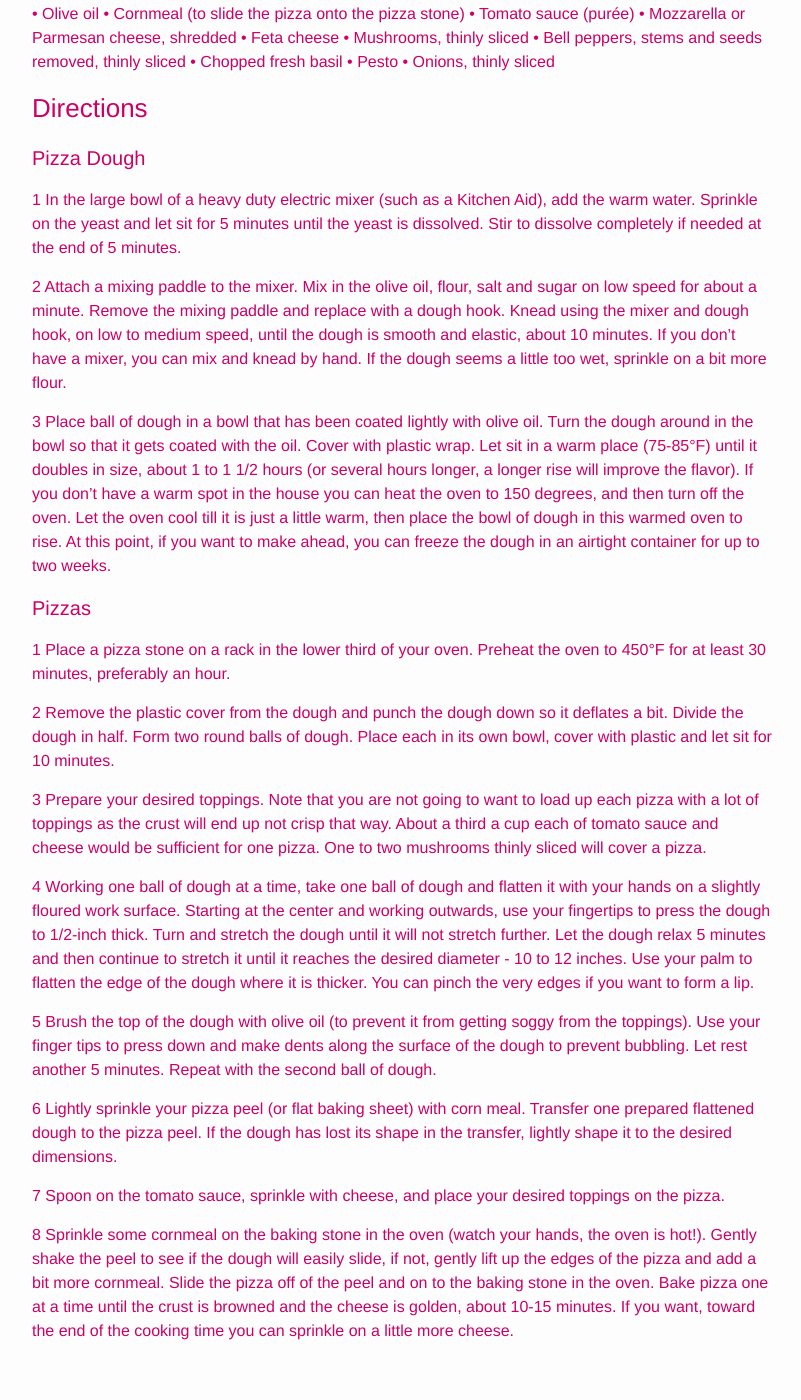
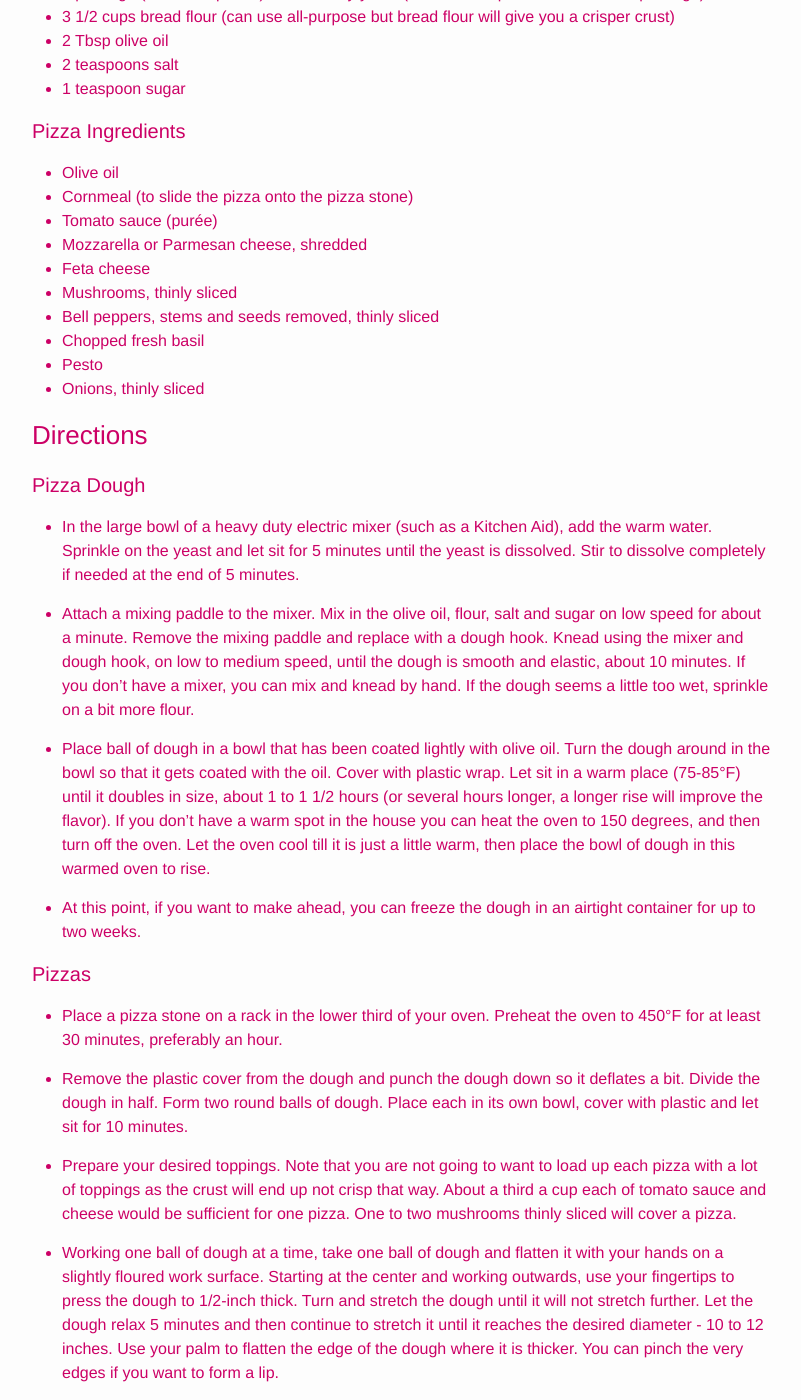
Before and after one commit to githubteacher/feb-recipes, a Jekyll site: the page built from _posts/2015-03-24-Homemade-Pizza.md, in a window 1280 px wide and 1400 px high, scrolled down 480 px. Shown: the whole window, without its empty margins (238-1039 px from the left). Built offline with Jekyll 4.4.1, drawn with Linux system fonts in a browser that asks for light colours; some of the changed text lies outside the part shown.

Commit message:
Update 2015-03-24-Homemade-Pizza.md

```diff
--- a/_posts/2015-03-24-Homemade-Pizza.md
+++ b/_posts/2015-03-24-Homemade-Pizza.md
@@ -6,51 +6,55 @@
 ---
 
 # Homemade Pizza
+-	Prep time: 2 hours
+-	Cook time: 30 minutes
+-	Yield: Makes 2 10-12-inch pizzas.
 
 ### Ingredients
 #### Pizza Dough: Makes enough dough for two 10-12 inch pizzas
-•	1 1/2 cups warm water (105°F-115°F)
-•	1 package (2 1/4 teaspoons) of active dry yeast (check the expiration date on the package)
-•	3 1/2 cups bread flour (can use all-purpose but bread flour will give you a crisper crust)
-•	2 Tbsp olive oil
-•	2 teaspoons salt
-•	1 teaspoon sugar
+-	1 1/2 cups warm water (105°F-115°F)
+-	1 package (2 1/4 teaspoons) of active dry yeast (check the expiration date on the package)
+-	3 1/2 cups bread flour (can use all-purpose but bread flour will give you a crisper crust)
+-	2 Tbsp olive oil
+-	2 teaspoons salt
+-	1 teaspoon sugar
 
 #### Pizza Ingredients
-•	Olive oil
-•	Cornmeal (to slide the pizza onto the pizza stone)
-•	Tomato sauce (purée)
-•	Mozzarella or Parmesan cheese, shredded
-•	Feta cheese
-•	Mushrooms, thinly sliced
-•	Bell peppers, stems and seeds removed, thinly sliced
-•	Chopped fresh basil
-•	Pesto
-•	Onions, thinly sliced
+-	Olive oil
+-	Cornmeal (to slide the pizza onto the pizza stone)
+-	Tomato sauce (purée)
+-	Mozzarella or Parmesan cheese, shredded
+-	Feta cheese
+-	Mushrooms, thinly sliced
+-	Bell peppers, stems and seeds removed, thinly sliced
+-	Chopped fresh basil
+-	Pesto
+-	Onions, thinly sliced
 
 ### Directions
 #### Pizza Dough
-1 In the large bowl of a heavy duty electric mixer (such as a Kitchen Aid), add the warm water. Sprinkle on the yeast and let sit for 5 minutes until the yeast is dissolved. Stir to dissolve completely if needed at the end of 5 minutes.
+- In the large bowl of a heavy duty electric mixer (such as a Kitchen Aid), add the warm water. Sprinkle on the yeast and let sit for 5 minutes until the yeast is dissolved. Stir to dissolve completely if needed at the end of 5 minutes.
 
-2 Attach a mixing paddle to the mixer. Mix in the olive oil, flour, salt and sugar on low speed for about a minute. Remove the mixing paddle and replace with a dough hook. Knead using the mixer and dough hook, on low to medium speed, until the dough is smooth and elastic, about 10 minutes. If you don't have a mixer, you can mix and knead by hand. If the dough seems a little too wet, sprinkle on a bit more flour.
+- Attach a mixing paddle to the mixer. Mix in the olive oil, flour, salt and sugar on low speed for about a minute. Remove the mixing paddle and replace with a dough hook. Knead using the mixer and dough hook, on low to medium speed, until the dough is smooth and elastic, about 10 minutes. If you don't have a mixer, you can mix and knead by hand. If the dough seems a little too wet, sprinkle on a bit more flour.
 
-3 Place ball of dough in a bowl that has been coated lightly with olive oil. Turn the dough around in the bowl so that it gets coated with the oil. Cover with plastic wrap. Let sit in a warm place (75-85°F) until it doubles in size, about 1 to 1 1/2 hours (or several hours longer, a longer rise will improve the flavor). If you don't have a warm spot in the house you can heat the oven to 150 degrees, and then turn off the oven. Let the oven cool till it is just a little warm, then place the bowl of dough in this warmed oven to rise.
-At this point, if you want to make ahead, you can freeze the dough in an airtight container for up to two weeks.
+- Place ball of dough in a bowl that has been coated lightly with olive oil. Turn the dough around in the bowl so that it gets coated with the oil. Cover with plastic wrap. Let sit in a warm place (75-85°F) until it doubles in size, about 1 to 1 1/2 hours (or several hours longer, a longer rise will improve the flavor). If you don't have a warm spot in the house you can heat the oven to 150 degrees, and then turn off the oven. Let the oven cool till it is just a little warm, then place the bowl of dough in this warmed oven to rise.
+
+- At this point, if you want to make ahead, you can freeze the dough in an airtight container for up to two weeks.
 
 #### Pizzas
-1 Place a pizza stone on a rack in the lower third of your oven. Preheat the oven to 450°F for at least 30 minutes, preferably an hour.
+- Place a pizza stone on a rack in the lower third of your oven. Preheat the oven to 450°F for at least 30 minutes, preferably an hour.
 
-2 Remove the plastic cover from the dough and punch the dough down so it deflates a bit. Divide the dough in half. Form two round balls of dough. Place each in its own bowl, cover with plastic and let sit for 10 minutes.
+- Remove the plastic cover from the dough and punch the dough down so it deflates a bit. Divide the dough in half. Form two round balls of dough. Place each in its own bowl, cover with plastic and let sit for 10 minutes.
 
-3 Prepare your desired toppings. Note that you are not going to want to load up each pizza with a lot of toppings as the crust will end up not crisp that way. About a third a cup each of tomato sauce and cheese would be sufficient for one pizza. One to two mushrooms thinly sliced will cover a pizza.
+- Prepare your desired toppings. Note that you are not going to want to load up each pizza with a lot of toppings as the crust will end up not crisp that way. About a third a cup each of tomato sauce and cheese would be sufficient for one pizza. One to two mushrooms thinly sliced will cover a pizza.
 
-4 Working one ball of dough at a time, take one ball of dough and flatten it with your hands on a slightly floured work surface. Starting at the center and working outwards, use your fingertips to press the dough to 1/2-inch thick. Turn and stretch the dough until it will not stretch further. Let the dough relax 5 minutes and then continue to stretch it until it reaches the desired diameter - 10 to 12 inches. Use your palm to flatten the edge of the dough where it is thicker. You can pinch the very edges if you want to form a lip.
+- Working one ball of dough at a time, take one ball of dough and flatten it with your hands on a slightly floured work surface. Starting at the center and working outwards, use your fingertips to press the dough to 1/2-inch thick. Turn and stretch the dough until it will not stretch further. Let the dough relax 5 minutes and then continue to stretch it until it reaches the desired diameter - 10 to 12 inches. Use your palm to flatten the edge of the dough where it is thicker. You can pinch the very edges if you want to form a lip.
 
-5 Brush the top of the dough with olive oil (to prevent it from getting soggy from the toppings). Use your finger tips to press down and make dents along the surface of the dough to prevent bubbling. Let rest another 5 minutes.
+- Brush the top of the dough with olive oil (to prevent it from getting soggy from the toppings). Use your finger tips to press down and make dents along the surface of the dough to prevent bubbling. Let rest another 5 minutes.
 Repeat with the second ball of dough.
 
-6 Lightly sprinkle your pizza peel (or flat baking sheet) with corn meal. Transfer one prepared flattened dough to the pizza peel. If the dough has lost its shape in the transfer, lightly shape it to the desired dimensions.
+- Lightly sprinkle your pizza peel (or flat baking sheet) with corn meal. Transfer one prepared flattened dough to the pizza peel. If the dough has lost its shape in the transfer, lightly shape it to the desired dimensions.
 
-7 Spoon on the tomato sauce, sprinkle with cheese, and place your desired toppings on the pizza.
+- Spoon on the tomato sauce, sprinkle with cheese, and place your desired toppings on the pizza.
 
-8 Sprinkle some cornmeal on the baking stone in the oven (watch your hands, the oven is hot!). Gently shake the peel to see if the dough will easily slide, if not, gently lift up the edges of the pizza and add a bit more cornmeal. Slide the pizza off of the peel and on to the baking stone in the oven. Bake pizza one at a time until the crust is browned and the cheese is golden, about 10-15 minutes. If you want, toward the end of the cooking time you can sprinkle on a little more cheese.
+- Sprinkle some cornmeal on the baking stone in the oven (watch your hands, the oven is hot!). Gently shake the peel to see if the dough will easily slide, if not, gently lift up the edges of the pizza and add a bit more cornmeal. Slide the pizza off of the peel and on to the baking stone in the oven. Bake pizza one at a time until the crust is browned and the cheese is golden, about 10-15 minutes. If you want, toward the end of the cooking time you can sprinkle on a little more cheese.
```
